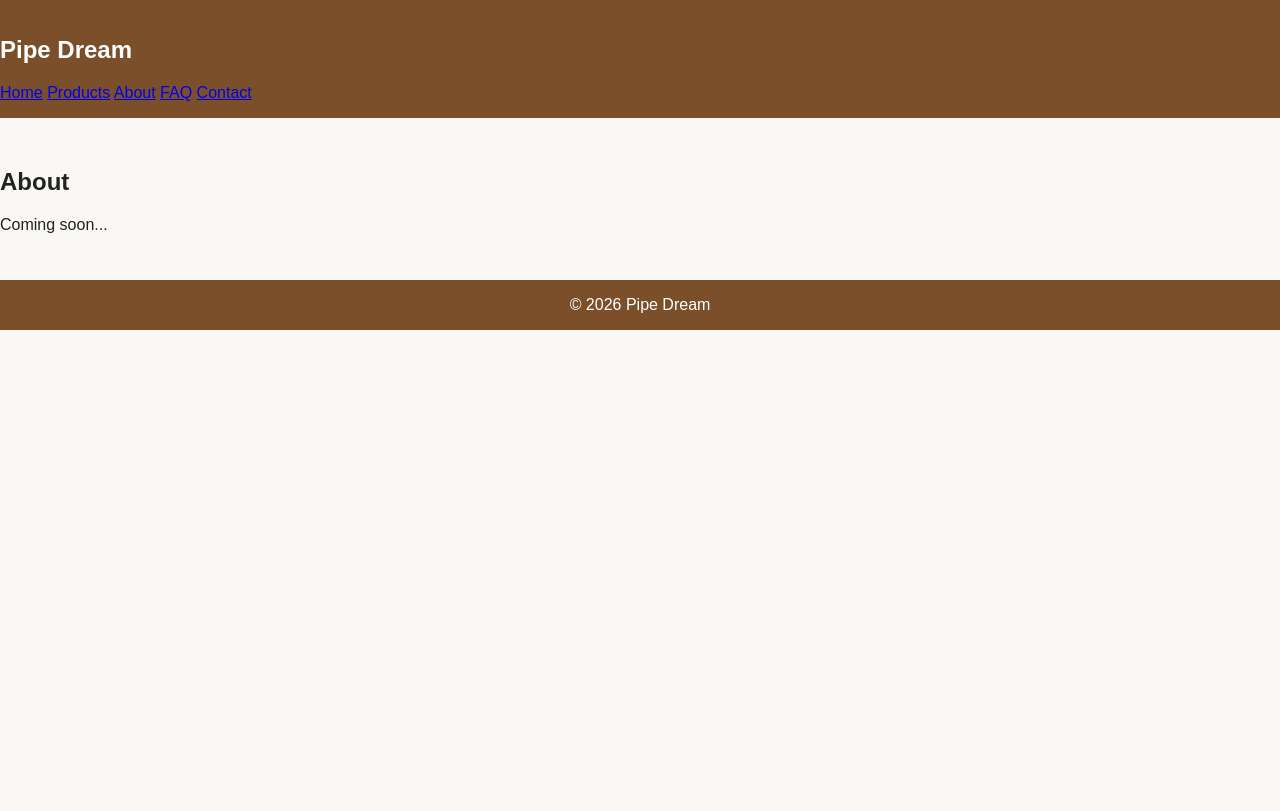
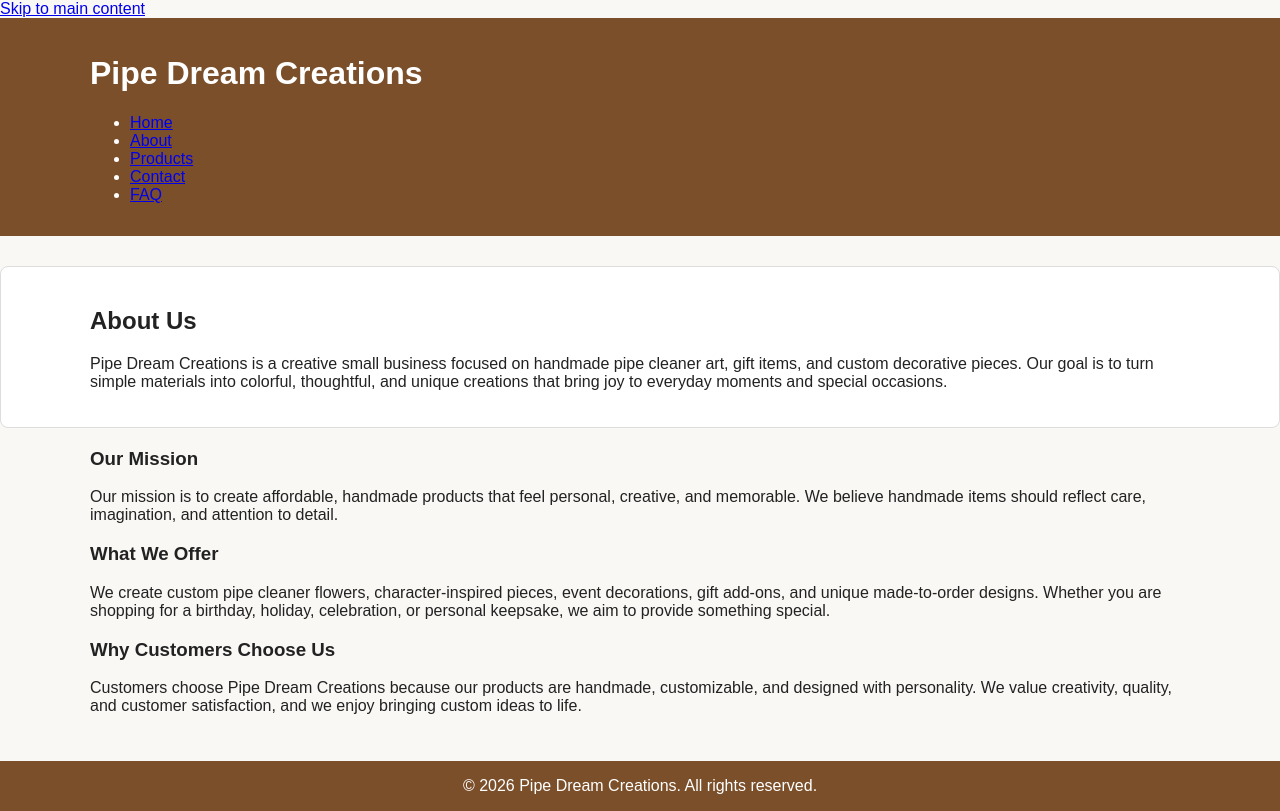
Before and after one commit to ronnelled/Pipe-Dream-Creations, a plain HTML site: page pages/about.html in a window 1280 px wide. Drawn offline with Linux system fonts and the light colour scheme; files that its build step writes are made by us from their sources.

Commit message:
Update about.html

```diff
--- a/pages/about.html
+++ b/pages/about.html
@@ -1,31 +1,71 @@
 <!DOCTYPE html>
-<html>
+<html lang="en">
 <head>
-  <title>Products</title>
-  <link rel="stylesheet" href="../css/styles.css">
+  <meta charset="UTF-8" />
+  <meta name="viewport" content="width=device-width, initial-scale=1.0" />
+  <title>About | Pipe Dream Creations</title>
+  <meta name="description" content="Learn about Pipe Dream Creations and our handmade pipe cleaner designs for gifts, events, and custom décor." />
+  <link rel="stylesheet" href="../Week 5/css/styles.css" />
 </head>
-  <script src="../js/main.js"></script>
 <body>
+  <a class="skip-link" href="#main-content">Skip to main content</a>
 
-<header>
-  <nav>
-    <h1>Pipe Dream</h1>
-    <a href="../index.html">Home</a>
-    <a href="products.html">Products</a>
-    <a href="about.html">About</a>
-    <a href="faq.html">FAQ</a>
-    <a href="contact.html">Contact</a>
-  </nav>
-</header>
+  <header>
+    <div class="container">
+      <h1>Pipe Dream Creations</h1>
+      <nav aria-label="Main navigation">
+        <ul>
+          <li><a href="../index.html">Home</a></li>
+          <li><a href="about.html" aria-current="page">About</a></li>
+          <li><a href="products.html">Products</a></li>
+          <li><a href="contact.html">Contact</a></li>
+          <li><a href="faq.html">FAQ</a></li>
+        </ul>
+      </nav>
+    </div>
+  </header>
 
-<main>
-  <h2>About</h2>
-  <p>Coming soon...</p>
-</main>
+  <main id="main-content">
+    <section class="hero">
+      <div class="container">
+        <h2>About Us</h2>
+        <p>
+          Pipe Dream Creations is a creative small business focused on handmade pipe cleaner art,
+          gift items, and custom decorative pieces. Our goal is to turn simple materials into
+          colorful, thoughtful, and unique creations that bring joy to everyday moments and special occasions.
+        </p>
+      </div>
+    </section>
 
-<footer>
-  <p>© 2026 Pipe Dream</p>
-</footer>
+    <section class="content-section">
+      <div class="container">
+        <h3>Our Mission</h3>
+        <p>
+          Our mission is to create affordable, handmade products that feel personal, creative, and memorable.
+          We believe handmade items should reflect care, imagination, and attention to detail.
+        </p>
 
+        <h3>What We Offer</h3>
+        <p>
+          We create custom pipe cleaner flowers, character-inspired pieces, event decorations,
+          gift add-ons, and unique made-to-order designs. Whether you are shopping for a birthday,
+          holiday, celebration, or personal keepsake, we aim to provide something special.
+        </p>
+
+        <h3>Why Customers Choose Us</h3>
+        <p>
+          Customers choose Pipe Dream Creations because our products are handmade, customizable,
+          and designed with personality. We value creativity, quality, and customer satisfaction,
+          and we enjoy bringing custom ideas to life.
+        </p>
+      </div>
+    </section>
+  </main>
+
+  <footer>
+    <div class="container">
+      <p>&copy; 2026 Pipe Dream Creations. All rights reserved.</p>
+    </div>
+  </footer>
 </body>
 </html>
```
